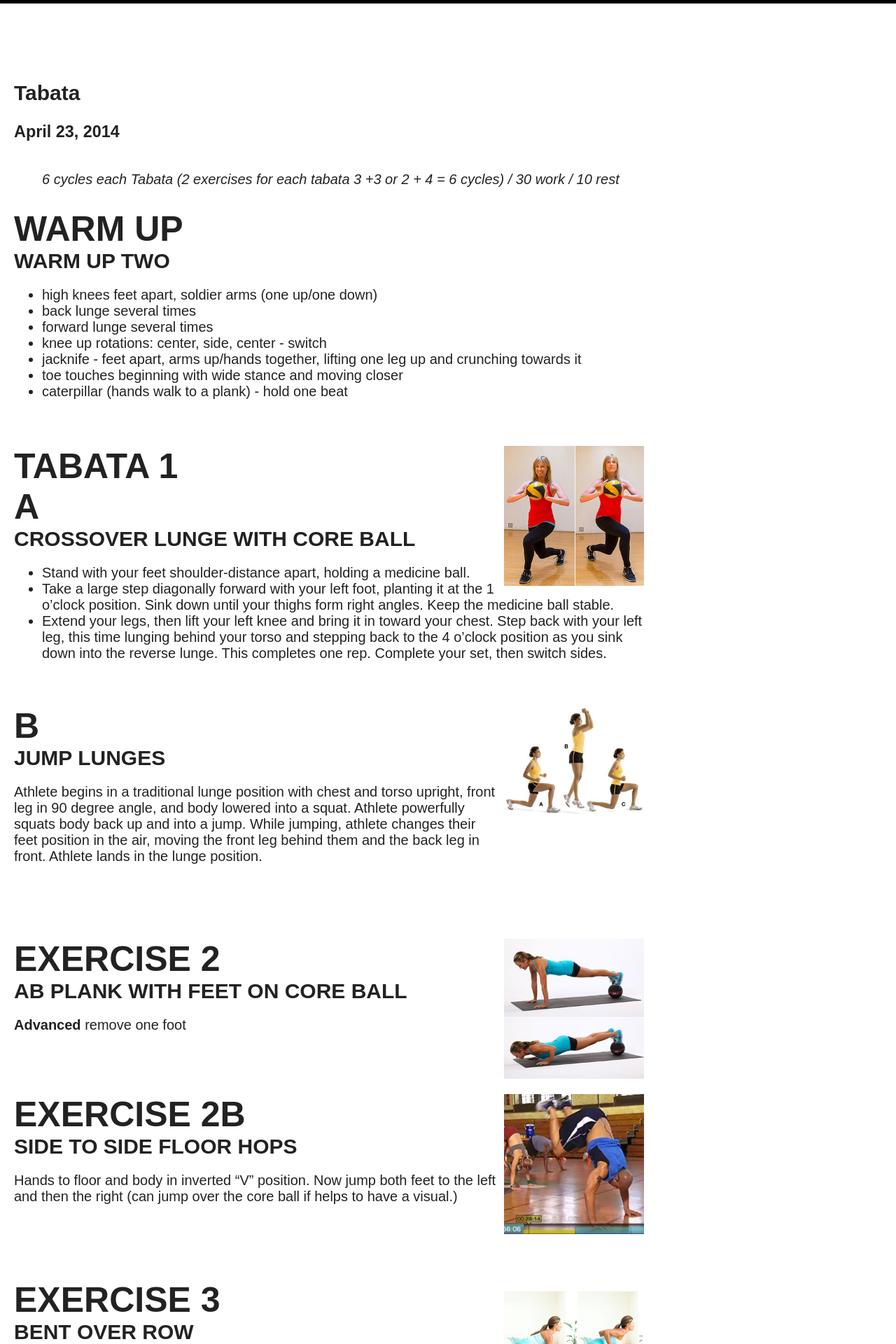
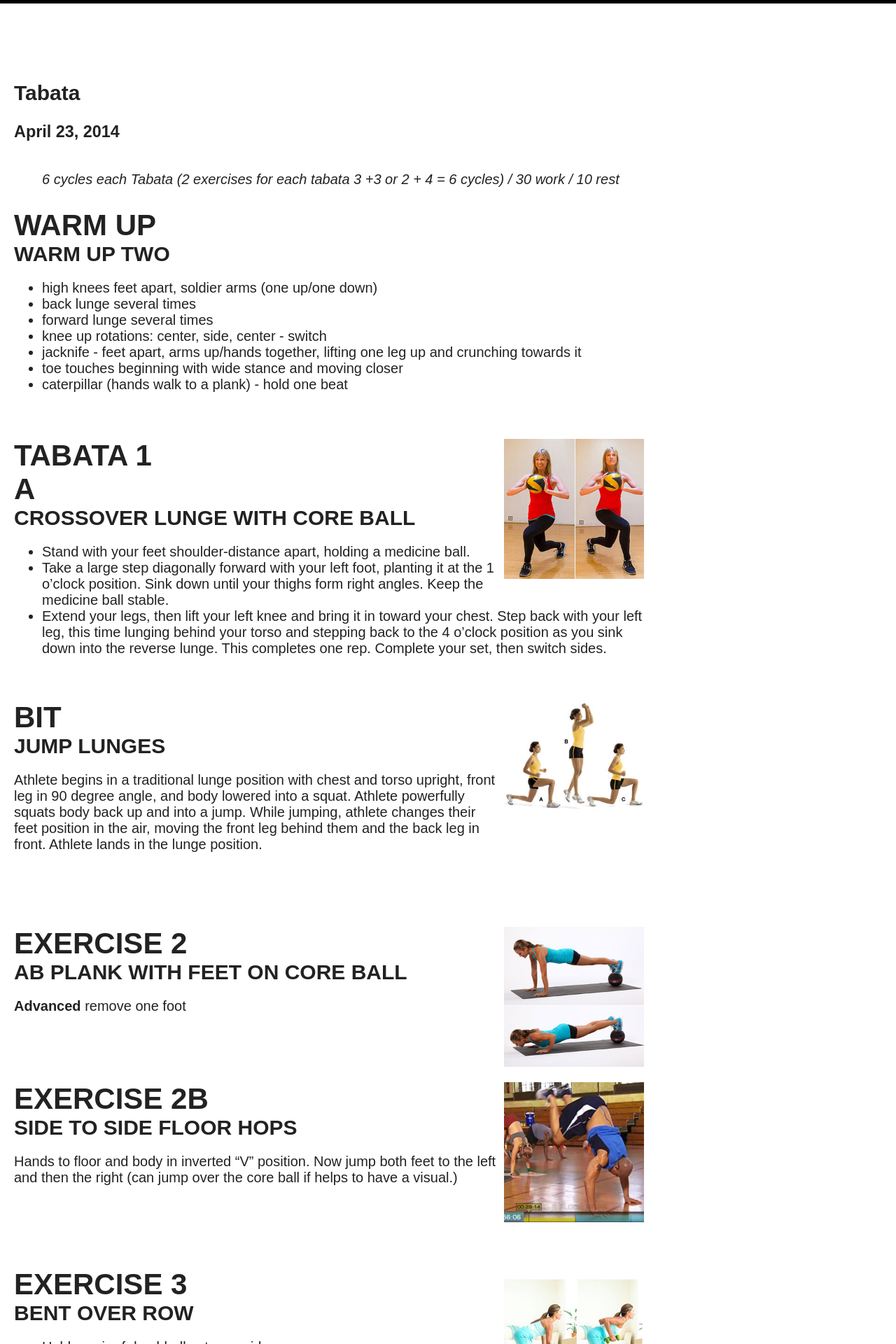
Before and after one commit to christyallen/christyallen.github.io, a Jekyll site: the page built from workouts/_posts/2014-04-23-tabata.md, in a window 1280 px wide. Shown: the top 1920 px of the page at 70% size. Built offline with Jekyll 4.4.1, drawn with Linux system fonts in a browser that asks for light colours; nearby versions of some CDN libraries.

Commit message:
Site updated at 2014-04-23 02:00:13 UTC

```diff
--- a/_layouts/workout.html
+++ b/_layouts/workout.html
@@ -74,7 +74,7 @@
           {% if post.code == exercise-1b %}
           <p>
             <div class="exercise-image"><img src="/images/exercises/{{post.image}}" width="200"></div>
-              <div class="exercise-number">B</div>
+              <div class="exercise-number">Bit</div>
                 <div class="exercise-title">{{post.title}}</div>
                 <div class="exercise-description">{{ post.content | markdownify }}</div>
                 <br style="clear: both;" />
```
Also changed, not shown: assets/css/main.min.css.
